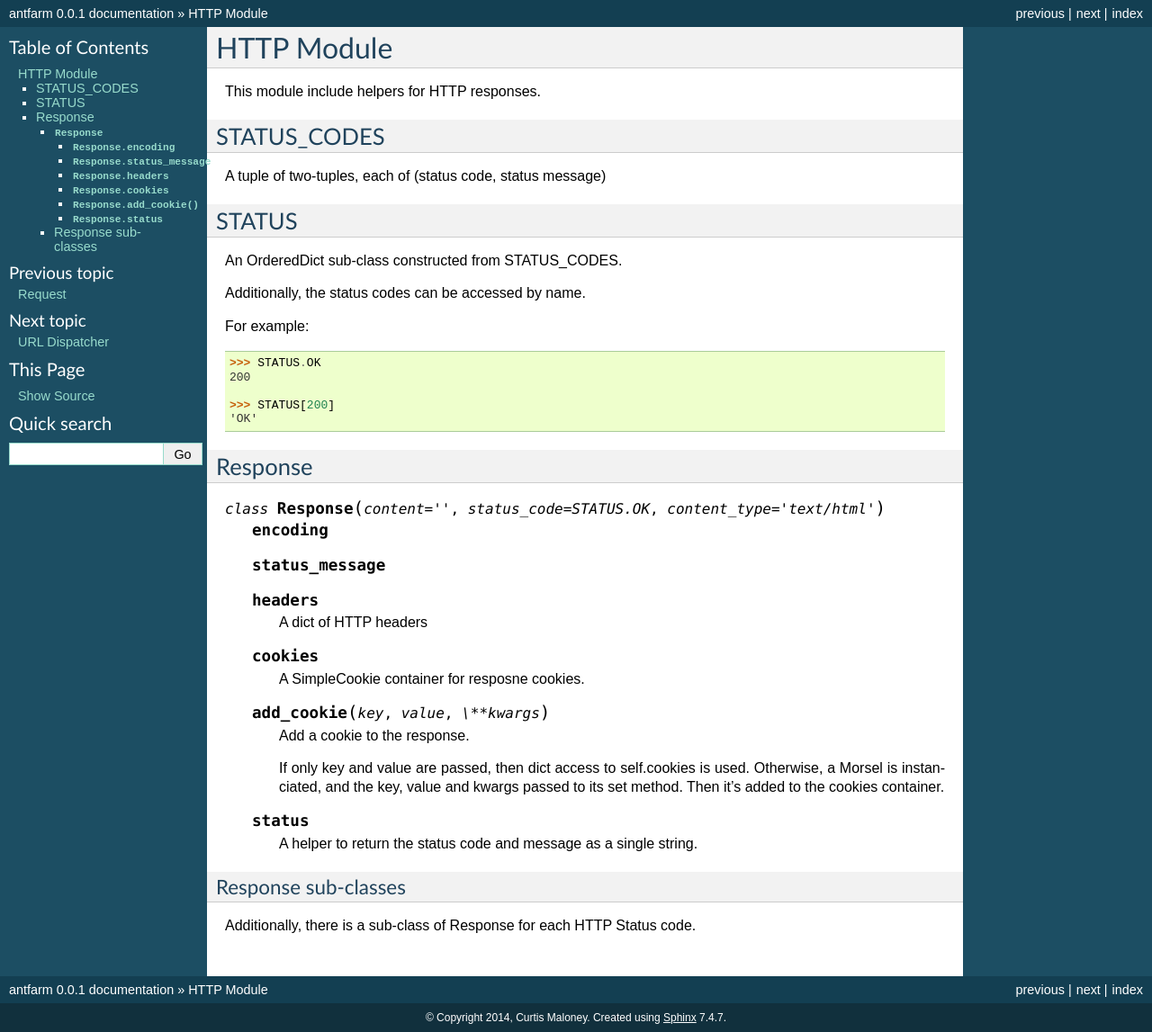
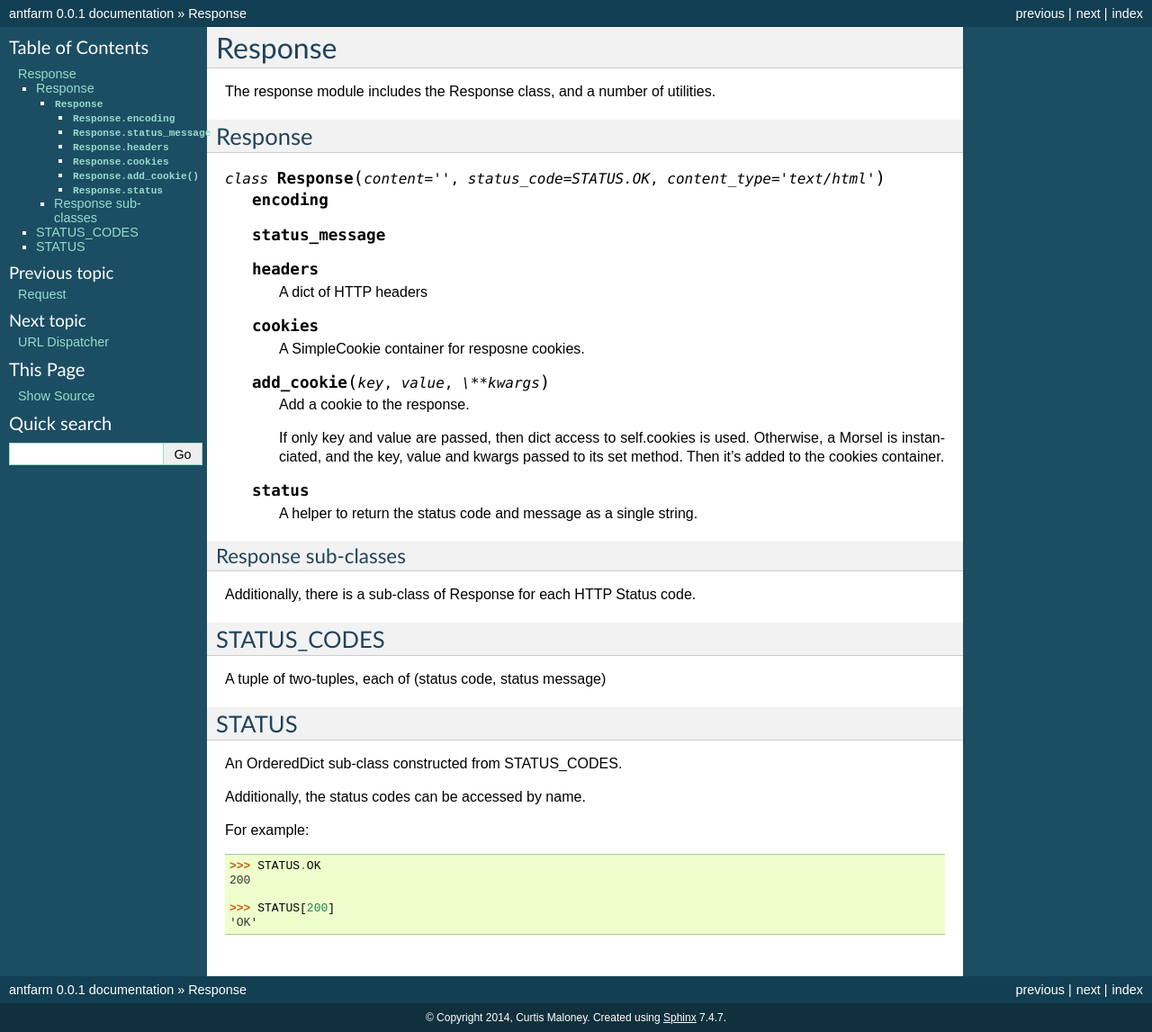
Before and after one commit to funkybob/antfarm, a Sphinx documentation site: the page built from docs/response.rst, in a window 1280 px wide. Shown: the whole page at 90% size. Built offline with Sphinx 7.4.7, drawn with Linux system fonts in a browser that asks for light colours.

Commit message:
Reorganise response docs

```diff
--- a/docs/response.rst
+++ b/docs/response.rst
@@ -1,30 +1,8 @@
-===========
-HTTP Module
-===========
+========
+Response
+========
 
-This module include helpers for HTTP responses.
-
-STATUS_CODES
-============
-
-A tuple of two-tuples, each of (status code, status message)
-
-STATUS
-======
-
-An OrderedDict sub-class constructed from STATUS_CODES.
-
-Additionally, the status codes can be accessed by name.
-
-For example:
-
-.. code-block:: python
-
-    >>> STATUS.OK
-    200
-
-    >>> STATUS[200]
-    'OK'
+The response module includes the Response class, and a number of utilities.
 
 Response
 ========
@@ -58,3 +36,25 @@ Response sub-classes
 --------------------
 
 Additionally, there is a sub-class of Response for each HTTP Status code.
+
+STATUS_CODES
+============
+
+A tuple of two-tuples, each of (status code, status message)
+
+STATUS
+======
+
+An OrderedDict sub-class constructed from STATUS_CODES.
+
+Additionally, the status codes can be accessed by name.
+
+For example:
+
+.. code-block:: python
+
+    >>> STATUS.OK
+    200
+
+    >>> STATUS[200]
+    'OK'
```
